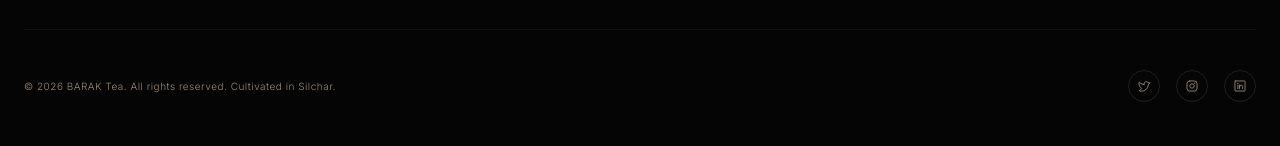
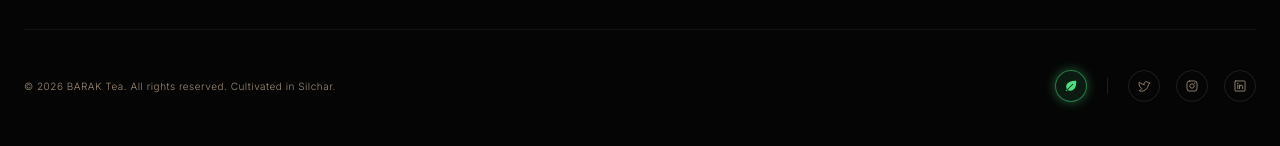
Before and after one commit to zaman78900/barak, a React (Vite) app in the folder barak-tea-app/frontend/: page / in a window 1280 px wide. Shown: the part 7373-7519 px from the top of the page. Built offline with nearby package versions, Linux system fonts and the light colour scheme; no server answers; a web font is replaced by a local one.

Commit message:
admin fix

```diff
--- a/barak-tea-app/frontend/src/App.jsx
+++ b/barak-tea-app/frontend/src/App.jsx
@@ -4,6 +4,7 @@ import Lenis from 'lenis';
 import './styles/globals.css';
 import TeaLeafCanvas from './components/TeaLeafCanvas';
 import CustomCursor  from './components/CustomCursor';
+import { useSettingsStore } from './store';
 
 // Pages
 import Homepage from './pages/Homepage';
@@ -40,6 +41,7 @@ function AppRoutes() {
   const location = useLocation();
   const lenisRef = useRef(null);
   const isAdminRoute = location.pathname.startsWith('/admin');
+  const leafAnimationEnabled = useSettingsStore(s => s.leafAnimationEnabled);
 
   useEffect(() => {
     if (!isAdminRoute) {
@@ -91,7 +93,7 @@ function AppRoutes() {
   return (
     <div className="min-h-screen bg-barak-bg text-barak-cream overflow-x-hidden">
       {/* Global persistent tea-leaf particle canvas — behind all content */}
-      {!isAdminRoute && <TeaLeafCanvas />}
+      {!isAdminRoute && leafAnimationEnabled && <TeaLeafCanvas />}
       {/* Global branded custom cursor */}
       {!isAdminRoute && <CustomCursor />}
       <Routes>
--- a/barak-tea-app/frontend/src/components/CustomCursor.jsx
+++ b/barak-tea-app/frontend/src/components/CustomCursor.jsx
@@ -17,13 +17,13 @@ export default function CustomCursor() {
   const mouseX = useMotionValue(-100);
   const mouseY = useMotionValue(-100);
 
-  // spring-physics lag for premium weighted feel
-  const springX = useSpring(mouseX, { stiffness: 180, damping: 22, mass: 0.6 });
-  const springY = useSpring(mouseY, { stiffness: 180, damping: 22, mass: 0.6 });
+  // Fast, responsive tracking for the core dot
+  const springX = useSpring(mouseX, { stiffness: 2000, damping: 50, mass: 0.05 });
+  const springY = useSpring(mouseY, { stiffness: 2000, damping: 50, mass: 0.05 });
 
-  // Trailing ring is slightly slower
-  const trailX = useSpring(mouseX, { stiffness: 80,  damping: 18, mass: 1.2 });
-  const trailY = useSpring(mouseY, { stiffness: 80,  damping: 18, mass: 1.2 });
+  // Trailing ring moves slower for a smooth following effect
+  const trailX = useSpring(mouseX, { stiffness: 150, damping: 20, mass: 0.8 });
+  const trailY = useSpring(mouseY, { stiffness: 150, damping: 20, mass: 0.8 });
 
   useEffect(() => {
     // Detect touch device — disable cursor
--- a/barak-tea-app/frontend/src/components/Footer.jsx
+++ b/barak-tea-app/frontend/src/components/Footer.jsx
@@ -1,10 +1,13 @@
 import React from 'react';
 import { Link } from 'react-router-dom';
-import { InstagramLogo, TwitterLogo, LinkedinLogo } from 'phosphor-react';
+import { InstagramLogo, TwitterLogo, LinkedinLogo, Leaf } from 'phosphor-react';
 import { motion } from 'framer-motion';
+import { useSettingsStore } from '../store';
 import logo from '../assets/logo.png';
 
 export default function Footer() {
+  const { leafAnimationEnabled, toggleLeafAnimation } = useSettingsStore();
+
   const footerSections = [
     {
       title: 'Brand',
@@ -125,7 +128,23 @@ export default function Footer() {
           </p>
 
           {/* Social Icons with luxury circles */}
-          <div className="flex gap-4">
+          <div className="flex gap-4 items-center">
+            {/* Animation Toggle */}
+            <button
+              onClick={toggleLeafAnimation}
+              title={leafAnimationEnabled ? "Disable background leaves" : "Enable background leaves"}
+              className={`w-8 h-8 rounded-full border flex items-center justify-center transition-all duration-350 ${
+                leafAnimationEnabled
+                  ? 'border-green-400/50 text-green-400 bg-green-400/10 shadow-[0_0_12px_rgba(74,222,128,0.4)]'
+                  : 'border-white/10 text-barak-muted hover:text-green-400 hover:border-green-400/50 hover:shadow-[0_0_8px_rgba(74,222,128,0.2)] bg-white/2'
+              }`}
+              aria-label="Toggle leaf animation"
+            >
+              <Leaf size={14} weight={leafAnimationEnabled ? "fill" : "regular"} />
+            </button>
+
+            <div className="w-[1px] h-4 bg-white/10 mx-1"></div>
+
             {[
               { Icon: TwitterLogo, href: 'https://twitter.com' },
               { Icon: InstagramLogo, href: 'https://instagram.com' },
--- a/barak-tea-app/frontend/src/store/index.js
+++ b/barak-tea-app/frontend/src/store/index.js
@@ -94,3 +94,13 @@ export const useProductStore = create((set) => ({
     });
   },
 }));
+
+// Settings store
+export const useSettingsStore = create((set) => ({
+  leafAnimationEnabled: JSON.parse(localStorage.getItem('leafAnimationEnabled') ?? 'true'),
+  toggleLeafAnimation: () => set((state) => {
+    const newState = !state.leafAnimationEnabled;
+    localStorage.setItem('leafAnimationEnabled', JSON.stringify(newState));
+    return { leafAnimationEnabled: newState };
+  }),
+}));
```
